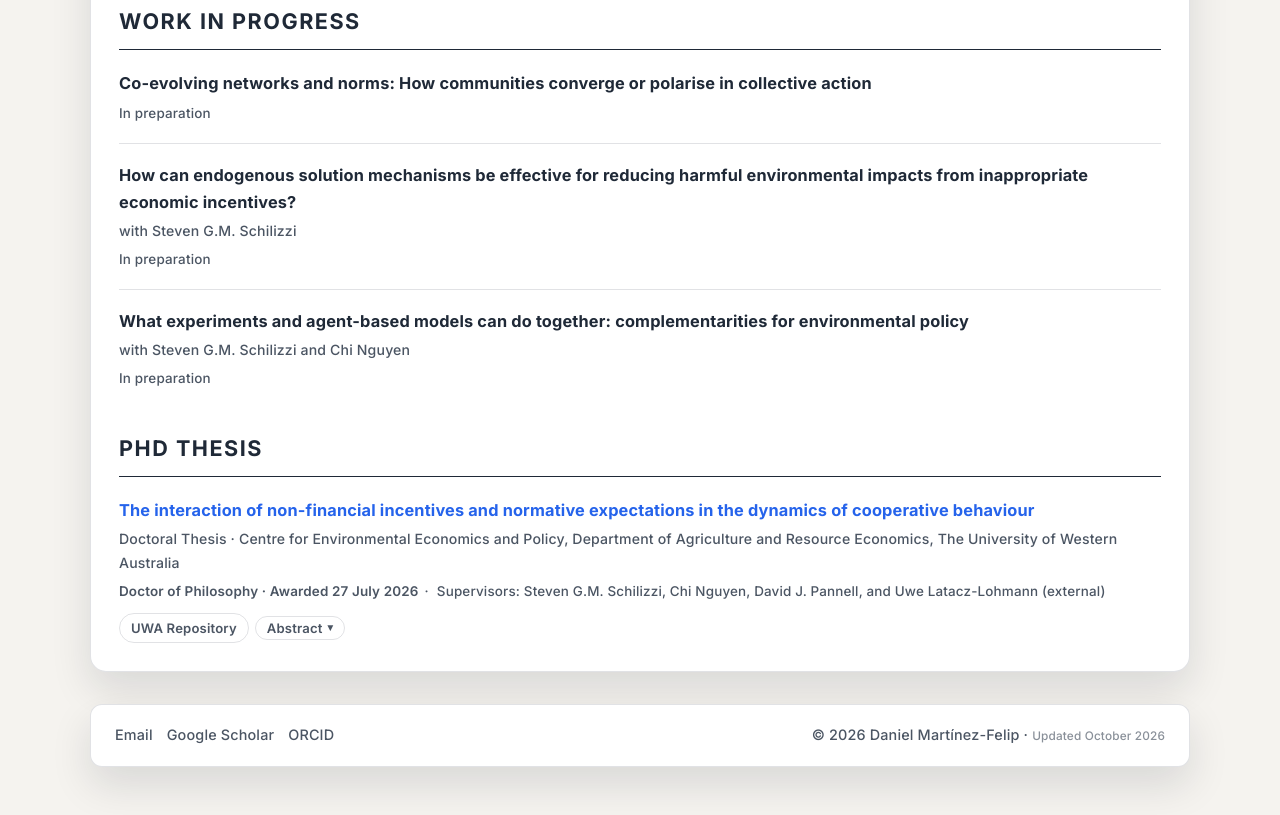
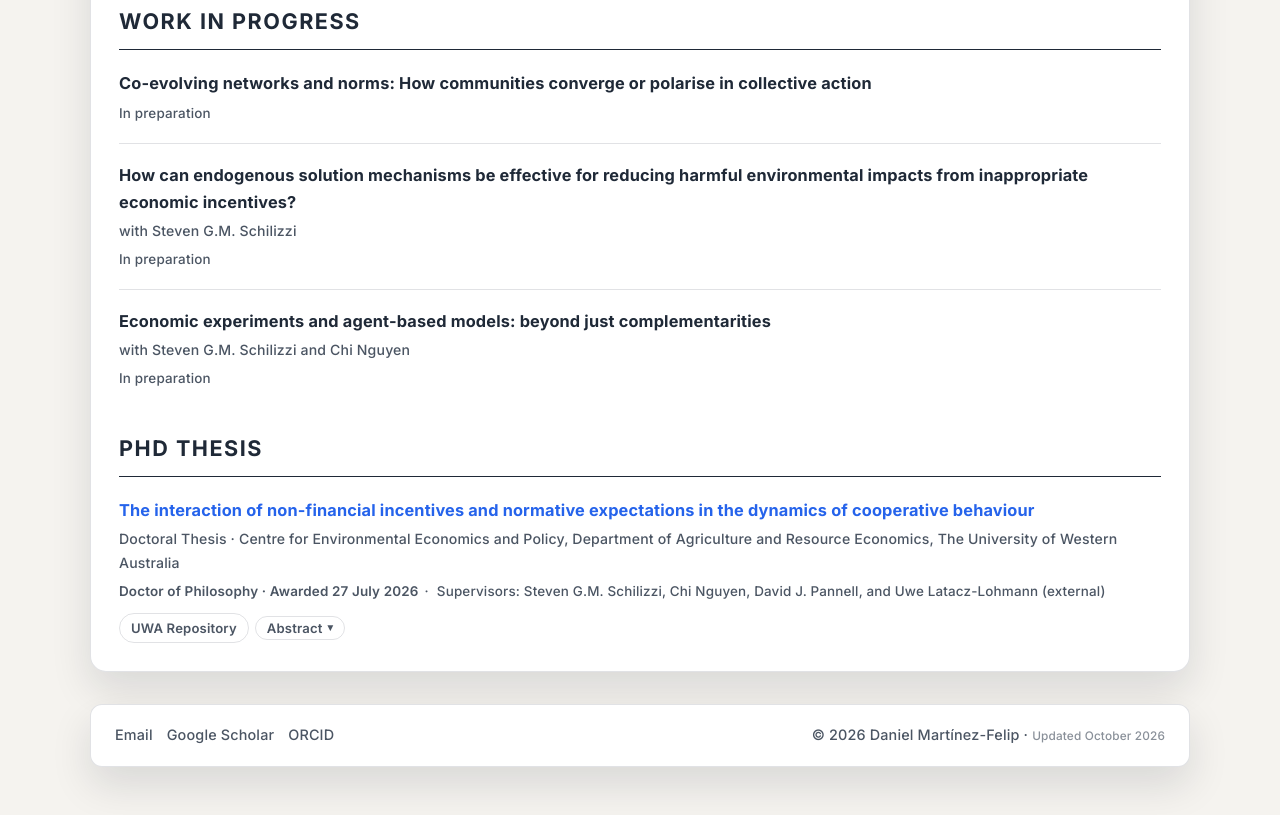
Before and after one commit to danielmartinezfelip/danielmartinezfelip.github.io, a plain HTML site: page research.html in a window 1280 px wide. Shown: the part 1099-1914 px from the top of the page. Drawn offline with Linux system fonts and the light colour scheme.

Commit message:
Update title of experiments and ABM work in progress
Co-Authored-By: Claude Opus 5.5 <noreply@anthropic.com>
Claude-Session: https://claude.ai/code/session_011DWGZmbjAfYZNH81rmQKP4

```diff
--- a/research.html
+++ b/research.html
@@ -468,7 +468,7 @@ abstract = {Social norms, understood as shared expectations of appropriate behav
 
                 <div class="paper-entry">
                     <p>
-                        <strong class="paper-title">What experiments and agent-based models can do together: complementarities for environmental policy</strong>
+                        <strong class="paper-title">Economic experiments and agent-based models: beyond just complementarities</strong>
                         <em class="paper-authors">with Steven G.M. Schilizzi and Chi Nguyen</em>
                     </p>
                     <div class="paper-meta">
```
